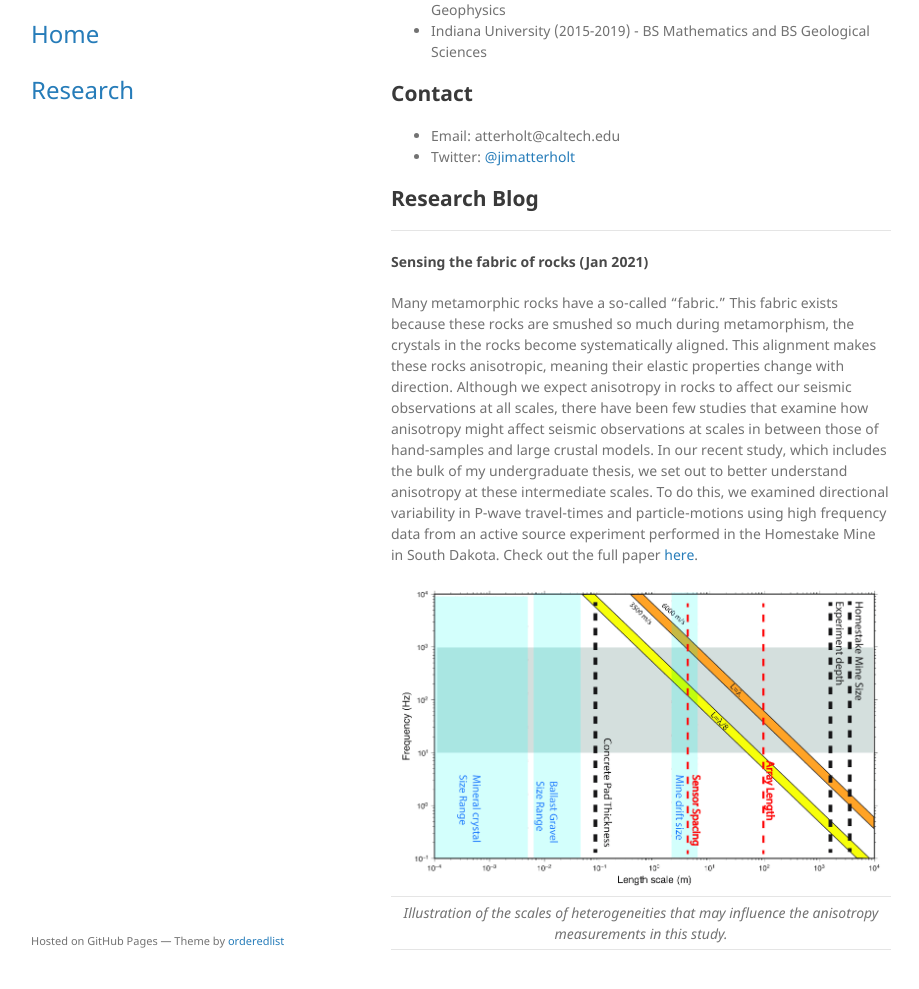
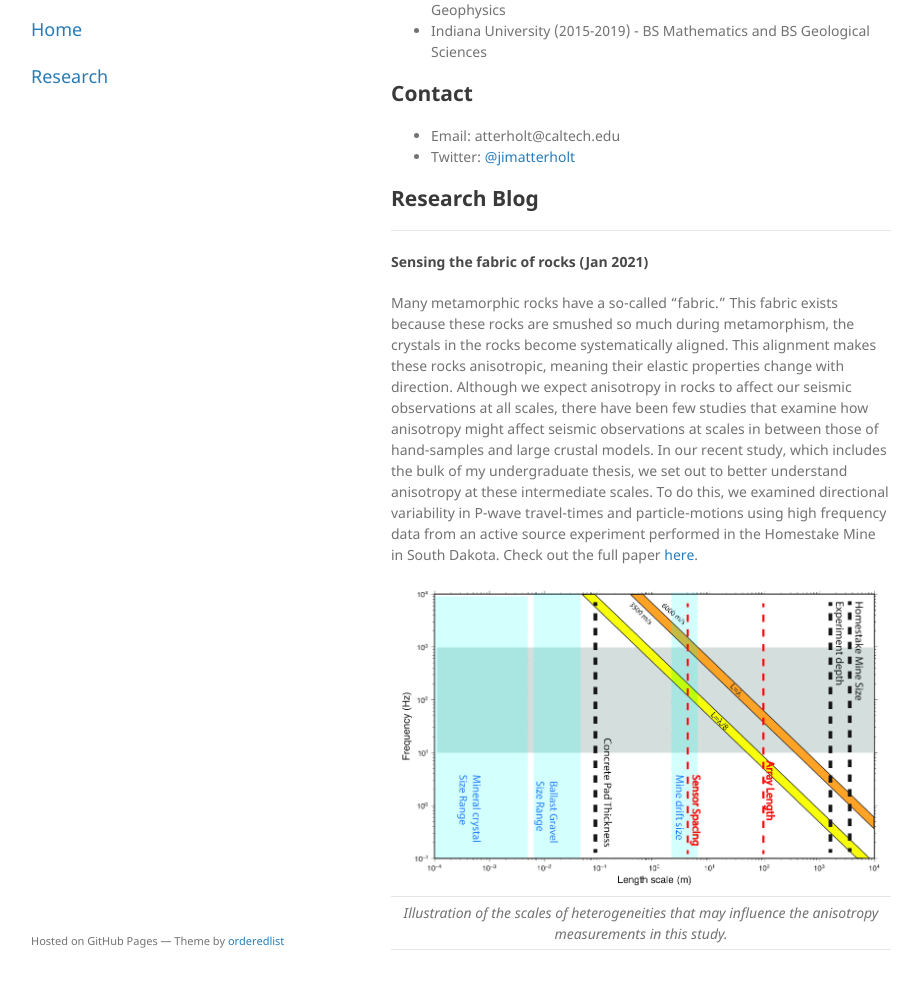
Before and after one commit to atterholt/atterholt.github.io, a Jekyll site: the page built from index.md, in a window 1280 px wide and 1361 px high. Shown: the part 341-1330 px from the top of the window, without its empty margins (179-1098 px from the left). Built offline with Jekyll 4.4.1, drawn with Linux system fonts in a browser that asks for light colours; our own code applies the rules of GitHub Pages for plain Markdown files.

Commit message:
Update default.html

```diff
--- a/_layouts/default.html
+++ b/_layouts/default.html
@@ -27,8 +27,8 @@
         {% endif %}
 
         {% if site.github.is_user_page %}
-        <p><font size="+2"><a href="https://atterholt.github.io/">Home</a></font></p>
-        <p><font size="+2"><a href="https://atterholt.github.io/research.html">Research</a></font></p>
+        <p><font size="+1"><a href="https://atterholt.github.io/">Home</a></font></p>
+        <p><font size="+1"><a href="https://atterholt.github.io/research.html">Research</a></font></p>
         {% endif %}
 
         {% if site.show_downloads %}
```
